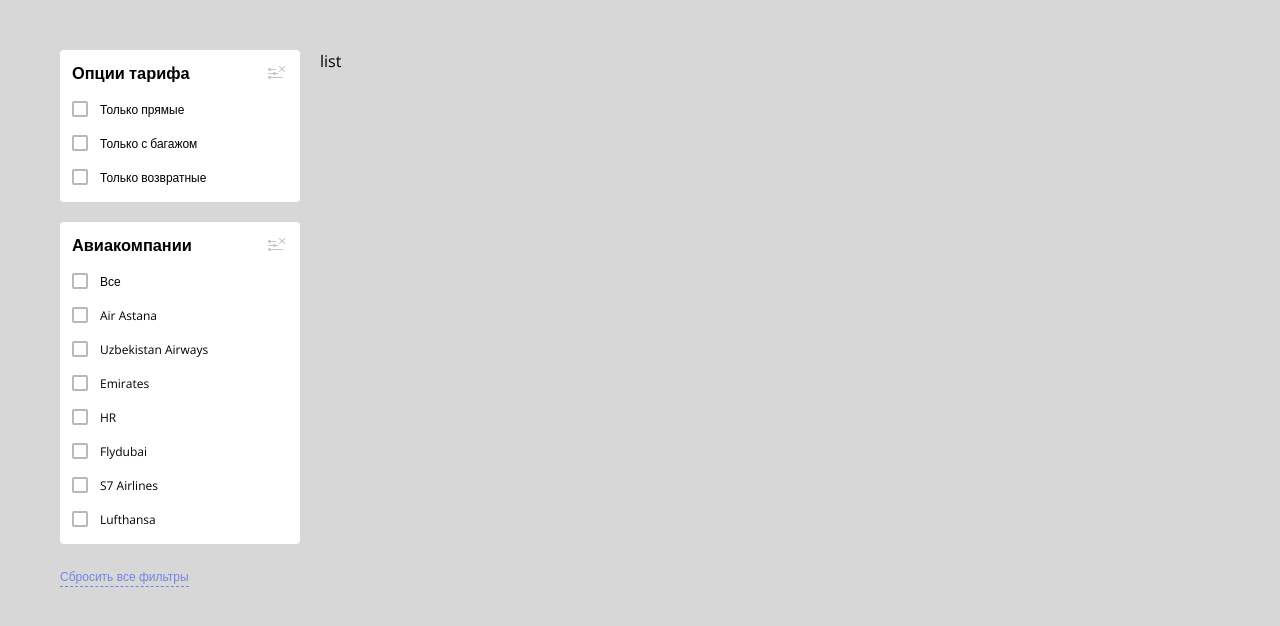
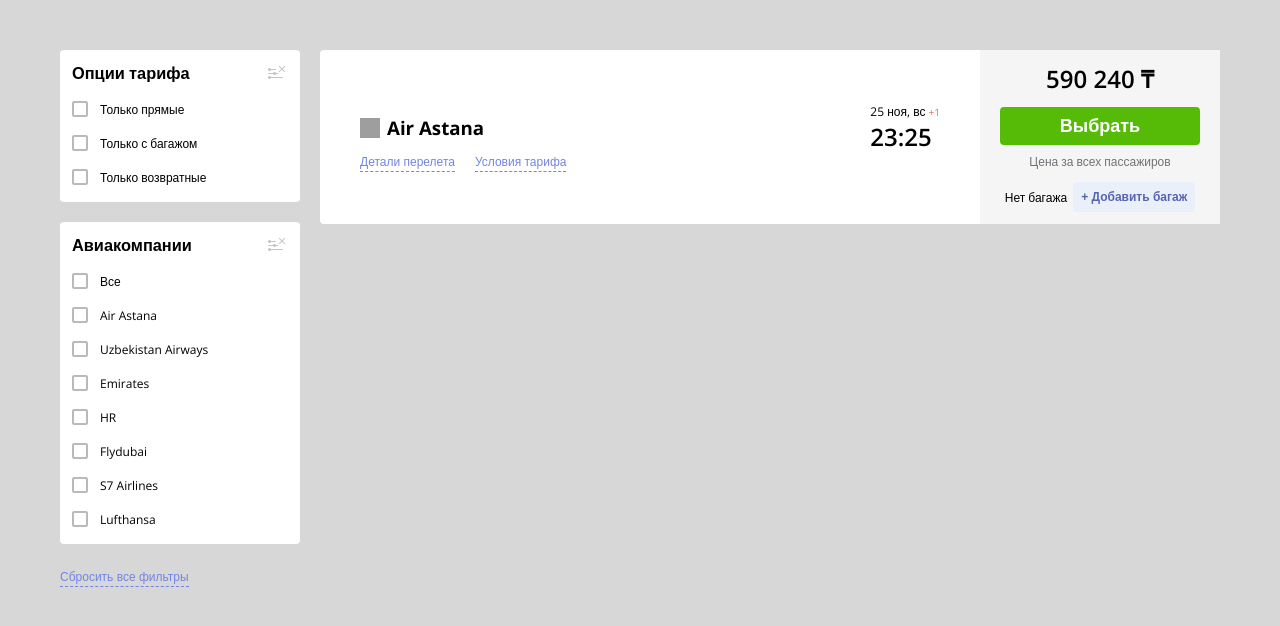
Before and after one commit to cerikzhan/aviata-test, a Vue app: page / in a window 1280 px wide. Shown: the top 626 px of the page. Built offline with nearby package versions, Linux system fonts and the light colour scheme; grey boxes are pictures that could not be loaded.

Commit message:
feat: add flight card and date time components

```diff
--- /dev/null
+++ b/src/components/DateTime/DateTime.vue
@@ -0,0 +1,37 @@
+<template>
+  <div class="datetime">
+    <time class="datetime__date"
+      >25 ноя, вс <span class="datetime__red">+1</span></time
+    >
+    <time class="datetime__time">23:25</time>
+  </div>
+</template>
+
+<script lang="ts">
+import { defineComponent } from "vue";
+
+export default defineComponent({
+  name: "DateTime",
+});
+</script>
+
+<style lang="scss" scoped>
+.datetime {
+  display: flex;
+  flex-direction: column;
+
+  &__date {
+    font-size: rem(12);
+  }
+
+  &__red {
+    font-size: rem(10);
+    color: rgba(255, 55, 36, 0.8);
+  }
+
+  &__time {
+    font-size: rem(24);
+    font-weight: 600;
+  }
+}
+</style>
--- /dev/null
+++ b/src/components/FlightCard/FlightCard.vue
@@ -0,0 +1,119 @@
+<template>
+  <div class="card">
+    <div class="card__body">
+      <div class="card__info">
+        <div class="card__airline">
+          <div class="card__image">
+            <img
+              :src="`https://aviata.kz/static/airline-logos/80x80/${`KC`}.png`"
+              alt="air astana"
+            />
+          </div>
+          <h3 class="card__title">Air Astana</h3>
+        </div>
+
+        <date-time />
+      </div>
+      <div class="card__actions">
+        <custom-button variant="link" size="sm">Детали перелета </custom-button>
+        <custom-button variant="link" size="sm">Условия тарифа </custom-button>
+      </div>
+    </div>
+    <div class="card__footer">
+      <p class="card__price">590 240 ₸</p>
+      <custom-button>Выбрать</custom-button>
+      <p class="card__passengers">Цена за всех пассажиров</p>
+      <div class="card__baggage">
+        <p>Нет багажа</p>
+        <custom-button variant="secondary" size="sm"
+          >+ Добавить багаж</custom-button
+        >
+      </div>
+    </div>
+  </div>
+</template>
+
+<script lang="ts">
+import { defineComponent } from "vue";
+import CustomButton from "@/components/CustomButton/CustomButton.vue";
+import DateTime from "@/components/DateTime/DateTime.vue";
+
+export default defineComponent({
+  name: "FlightCard",
+  components: { "date-time": DateTime, "custom-button": CustomButton },
+});
+</script>
+
+<style lang="scss" scoped>
+.card {
+  display: flex;
+  align-items: center;
+  justify-content: space-between;
+  background-color: white;
+  border-radius: 4px;
+
+  &__body {
+    flex: 1 1 auto;
+    padding: 40px;
+  }
+
+  &__airline {
+    display: flex;
+    align-items: center;
+    gap: 7px;
+  }
+
+  &__image {
+    width: 20px;
+    height: 20px;
+    overflow: hidden;
+
+    img {
+      width: 100%;
+      height: 100%;
+      object-fit: cover;
+    }
+  }
+
+  &__info {
+    display: flex;
+    align-items: center;
+    justify-content: space-between;
+  }
+
+  &__actions {
+    display: flex;
+    align-items: center;
+    gap: 20px;
+  }
+
+  &__footer {
+    display: flex;
+    flex-direction: column;
+    align-items: center;
+    padding: 12px 20px;
+    background-color: #f5f5f5;
+  }
+
+  &__price {
+    margin-bottom: 12px;
+    font-size: rem(24);
+    font-weight: 600;
+  }
+
+  &__passengers {
+    margin-top: 8px;
+    font-size: rem(12);
+    color: #707276;
+  }
+
+  &__baggage {
+    display: flex;
+    align-items: center;
+    justify-content: space-between;
+    margin-top: 12px;
+    gap: 6px;
+    font-size: rem(12);
+  }
+}
+</style>
--- a/src/views/Home.vue
+++ b/src/views/Home.vue
@@ -1,17 +1,20 @@
 <template>
   <div class="home">
     <the-sidebar />
-    <div class="content">list</div>
+    <div class="content">
+      <flight-card />
+    </div>
   </div>
 </template>
 
 <script lang="ts">
 import { defineComponent } from "vue";
 import TheSidebar from "@/components/TheSidebar/TheSidebar.vue";
+import FlightCard from "@/components/FlightCard/FlightCard.vue";
 
 export default defineComponent({
   name: "Home",
-  components: { "the-sidebar": TheSidebar },
+  components: { "flight-card": FlightCard, "the-sidebar": TheSidebar },
 });
 </script>
 
```
